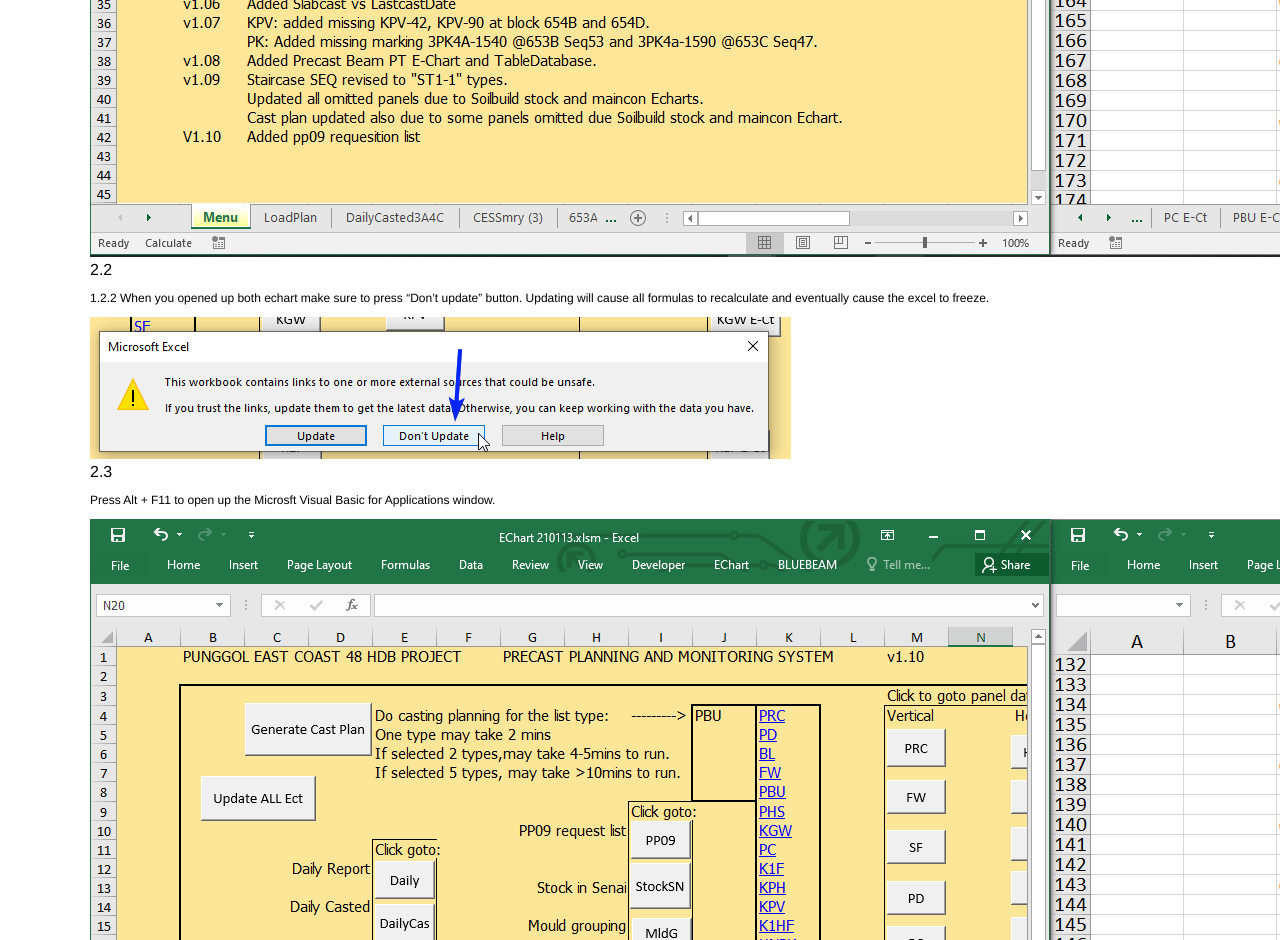
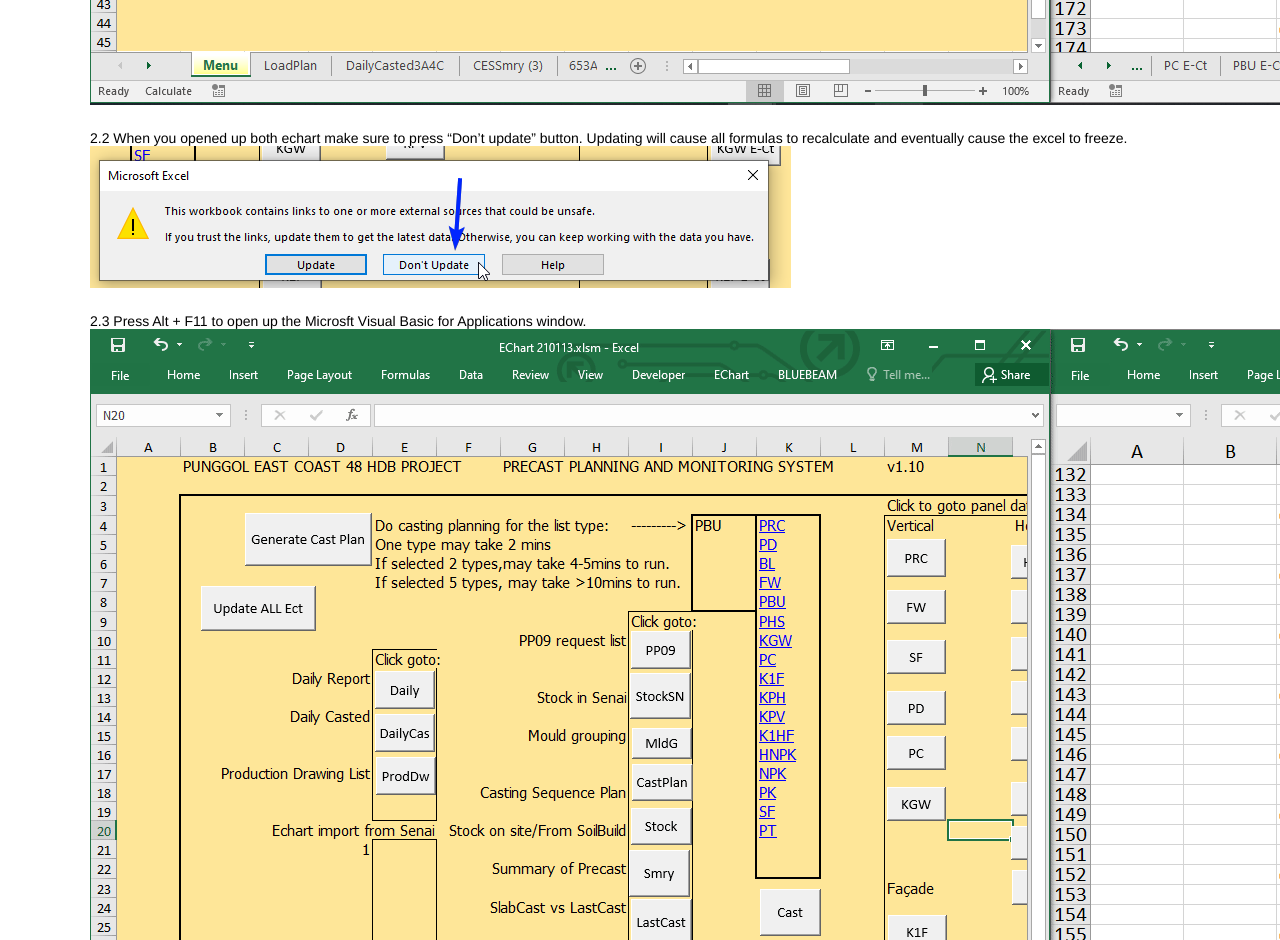
Before and after one commit to cokenol/TRY, a plain HTML site: page 01EChart-Guide.html in a window 1280 px wide. Shown: the part 1860-2800 px from the top of the page. Drawn offline with Linux system fonts and the light colour scheme.

Commit message:
Added content 01echartguide and index, and styled abit

```diff
--- a/01EChart-Guide.html
+++ b/01EChart-Guide.html
@@ -9,29 +9,33 @@
   <body>
     <h1>PEC48 E-Chart guide to use R1</h1>
     <ol>
-      <li class="100"><h3> Senai Echart</h3>
-        <ol class ="101"><li><p> Configuring the settings to use “EChart 21013.xlsm” echart so it doesn’t auto calculate the whole echart. VERY IMPORTANT IF YOU DO NOT WANT TO EXCEL TO LAG.</p></li>
+      <li class="100 head3">Senai Echart
+        <ol><li class ="101 p"> Configuring the settings to use “EChart 21013.xlsm” echart so it doesn’t auto calculate the whole echart. VERY IMPORTANT IF YOU DO NOT WANT TO EXCEL TO LAG.</li>
         </li></ol>
         <img src="01EChart-Guide/image1.png" alt="Excel configuration to prevent lagging">
 
 
 
 
-      <li class="200">
-        <h3>Import E-Chart from Senai</h3>
-        <ol><li class="201"><p> Open up both “EChart 210113.xlsm” and echart received from Senai, for this example, senai echart is “EChart 210113 210825.xlsm”</p></li>
+      <li class="200 head3">
+        Import E-Chart from Senai
+        <ol><li class="201 p">Open up both “EChart 210113.xlsm” and echart received from Senai, for this example, senai echart is “EChart 210113 210825.xlsm"</li>
         <img src="01EChart-Guide/image2.png" alt="">
 
-        <li class="202"><p>1.2.2 When you opened up both echart make sure to press “Don’t update” button. Updating will cause all formulas to
-          recalculate and eventually cause the excel to freeze.</p></li>
+
+        <li class="202 p">When you opened up both echart make sure to press “Don’t update” button. Updating will cause all formulas to
+          recalculate and eventually cause the excel to freeze.</li>
         <img src="01EChart-Guide/image3.png" alt="">
 
-        <li class="203"><p> Press Alt + F11 to open up the Microsft Visual Basic for Applications window.</p></li>
+        <li class="203 p">Press Alt + F11 to open up the Microsft Visual Basic for Applications window.</li>
 
         <img src="01EChart-Guide/image4.gif" alt="">
         <img src="01EChart-Guide/image5.png" alt="">
 
-        <li class="204"><p></p></li>
+        <li class="204 p">Click the 1. Import Senai Button and the immediate window in the right window should start to show its actions of
+        importing.</li>
+
+        <img src="01EChart-Guide/image6.png" alt="">
 
 
         </ol>
--- a/style.css
+++ b/style.css
@@ -22,6 +22,13 @@ li{
 li:before{
   content: counters(item, ".") " ";
   counter-increment: item }
-p{
-  font-size: 12px;
+li.head3{
+  font-size:large;
+  font-weight: bolder;
+
+  }
+li.p{
+  font-size: 14px;
+  font-weight: normal;
+  margin-top: 20px;
 }
```
Also changed, not shown: index.html (+4 -4 lines).
